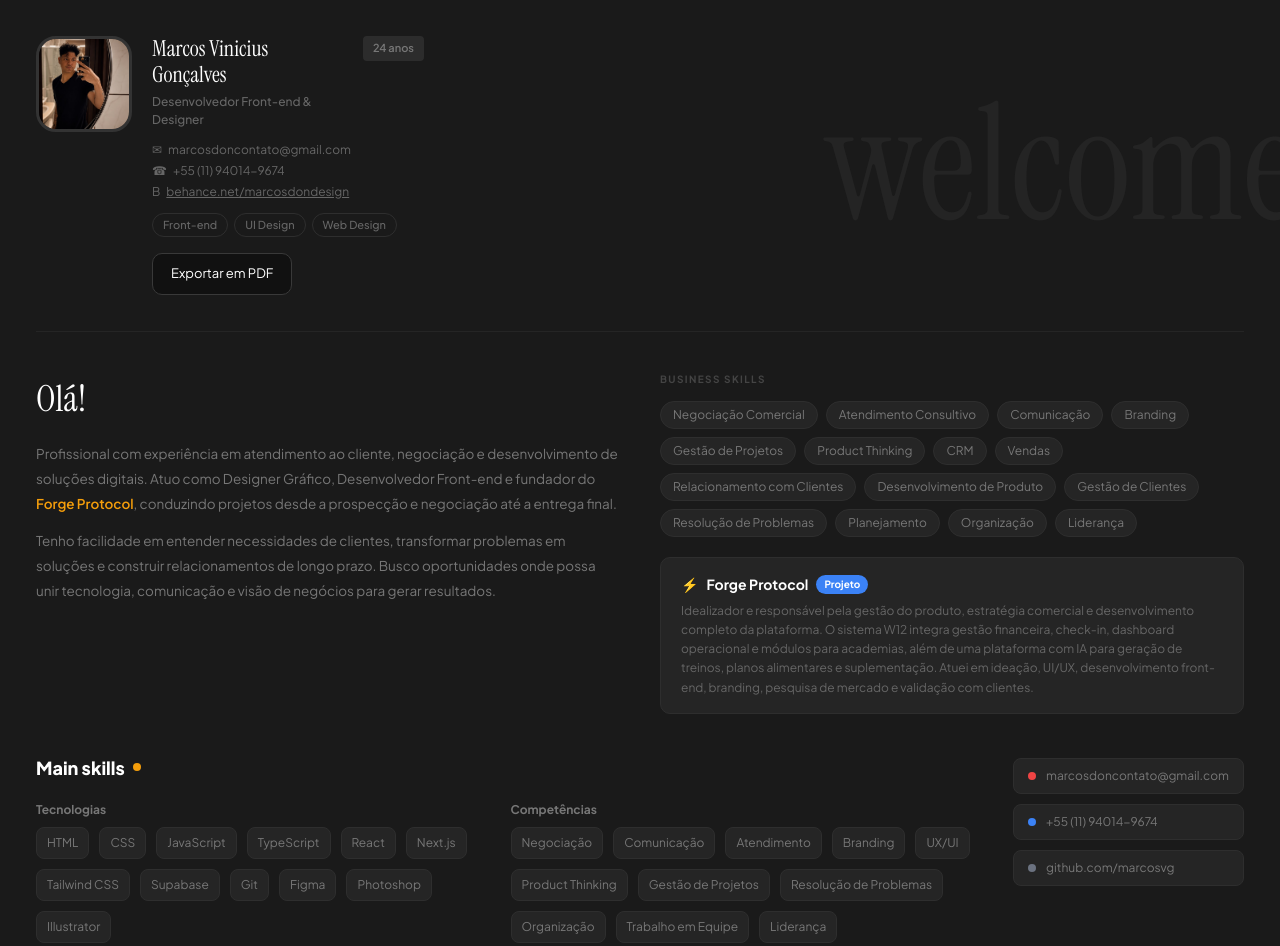
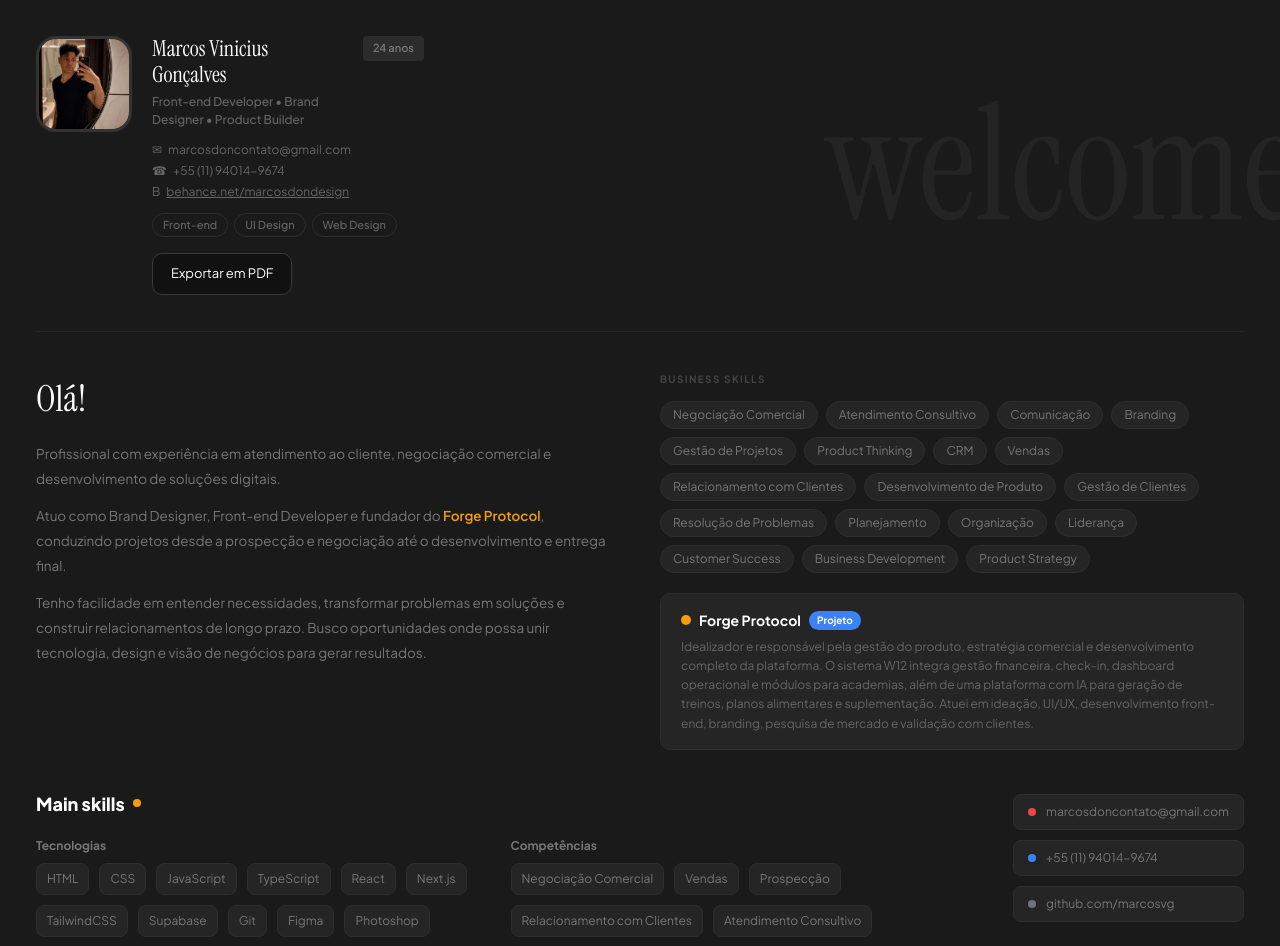
Before and after one commit to reinosoulcontato-boop/marcos.apresentation, a React (Vite) app: page / in a window 1280 px wide. Shown: the top 946 px of the page. Built offline with nearby package versions, Linux system fonts and the light colour scheme; the HTML template or start-up script is replaced by a standard one.

Commit message:
Atualiza textos do currículo e padroniza card Forge Protocol

```diff
--- a/src/App.tsx
+++ b/src/App.tsx
@@ -202,7 +202,7 @@ export default function App() {
                   Gonçalves
                 </h1>
                 <p style={{ fontSize: 12, color: '#666', margin: '4px 0 0', fontWeight: 500 }}>
-                  Desenvolvedor Front-end &amp; Designer
+                  Front-end Developer • Brand Designer • Product Builder
                 </p>
               </div>
               <span
@@ -314,15 +314,17 @@ export default function App() {
             Olá!
           </h2>
           <p style={{ fontSize: 13.5, lineHeight: 1.85, color: '#777', margin: 0 }}>
-            Profissional com experiência em atendimento ao cliente, negociação e desenvolvimento
-            de soluções digitais. Atuo como Designer Gráfico, Desenvolvedor Front-end e fundador
-            do <span style={{ color: AMBER, fontWeight: 600 }}>Forge Protocol</span>, conduzindo
-            projetos desde a prospecção e negociação até a entrega final.
+            Profissional com experiência em atendimento ao cliente, negociação comercial e
+            desenvolvimento de soluções digitais.
           </p>
           <p style={{ fontSize: 13.5, lineHeight: 1.85, color: '#777', margin: '12px 0 0' }}>
-            Tenho facilidade em entender necessidades de clientes, transformar problemas em
-            soluções e construir relacionamentos de longo prazo. Busco oportunidades onde possa
-            unir tecnologia, comunicação e visão de negócios para gerar resultados.
+            Atuo como Brand Designer, Front-end Developer e fundador do <span style={{ color: AMBER, fontWeight: 600 }}>Forge Protocol</span>,
+            conduzindo projetos desde a prospecção e negociação até o desenvolvimento e entrega final.
+          </p>
+          <p style={{ fontSize: 13.5, lineHeight: 1.85, color: '#777', margin: '12px 0 0' }}>
+            Tenho facilidade em entender necessidades, transformar problemas em soluções e construir
+            relacionamentos de longo prazo. Busco oportunidades onde possa unir tecnologia, design
+            e visão de negócios para gerar resultados.
           </p>
         </div>
 
@@ -344,7 +346,7 @@ export default function App() {
               'Negociação Comercial', 'Atendimento Consultivo', 'Comunicação', 'Branding',
               'Gestão de Projetos', 'Product Thinking', 'CRM', 'Vendas', 'Relacionamento com Clientes',
               'Desenvolvimento de Produto', 'Gestão de Clientes', 'Resolução de Problemas',
-              'Planejamento', 'Organização', 'Liderança',
+              'Planejamento', 'Organização', 'Liderança', 'Customer Success', 'Business Development', 'Product Strategy'
             ].map((area) => (
               <span
                 key={area}
@@ -372,7 +374,7 @@ export default function App() {
             }}
           >
             <div style={{ display: 'flex', alignItems: 'center', gap: 8, marginBottom: 6 }}>
-              <span style={{ fontSize: 14 }}>⚡</span>
+              <span style={{ display: 'inline-block', width: 10, height: 10, borderRadius: '50%', backgroundColor: AMBER, flexShrink: 0 }} aria-hidden />
               <span style={{ fontWeight: 700, color: '#FFF', fontSize: 14 }}>Forge Protocol</span>
               <span
                 style={{
@@ -416,7 +418,7 @@ export default function App() {
               <p style={{ fontSize: 12, color: '#777', margin: '0 0 8px', fontWeight: 700 }}>Tecnologias</p>
               <div style={{ display: 'flex', flexWrap: 'wrap', gap: 10 }}>
                 {[
-                  'HTML','CSS','JavaScript','TypeScript','React','Next.js','Tailwind CSS','Supabase','Git','Figma','Photoshop','Illustrator'
+                  'HTML','CSS','JavaScript','TypeScript','React','Next.js','TailwindCSS','Supabase','Git','Figma','Photoshop','Illustrator'
                 ].map((t) => (
                   <span key={t} style={{ padding: '6px 10px', borderRadius: 8, backgroundColor: '#252525', border: '1px solid #2E2E2E', color: '#777', fontSize: 12 }}>{t}</span>
                 ))}
@@ -426,7 +428,7 @@ export default function App() {
               <p style={{ fontSize: 12, color: '#777', margin: '0 0 8px', fontWeight: 700 }}>Competências</p>
               <div style={{ display: 'flex', flexWrap: 'wrap', gap: 10 }}>
                 {[
-                  'Negociação','Comunicação','Atendimento','Branding','UX/UI','Product Thinking','Gestão de Projetos','Resolução de Problemas','Organização','Trabalho em Equipe','Liderança','Relacionamento com Clientes','Prospecção','Vendas'
+                  'Negociação Comercial','Vendas','Prospecção','Relacionamento com Clientes','Atendimento Consultivo','Customer Success','Business Development','Comunicação','Liderança','Gestão de Projetos','Product Thinking','Product Strategy','Branding','UX/UI','Organização','Resolução de Problemas','Trabalho em Equipe'
                 ].map((c) => (
                   <span key={c} style={{ padding: '6px 10px', borderRadius: 8, backgroundColor: '#252525', border: '1px solid #2E2E2E', color: '#777', fontSize: 12 }}>{c}</span>
                 ))}
```
Also changed, not shown: 3 other files (tests, documents, lock files or other folders).
